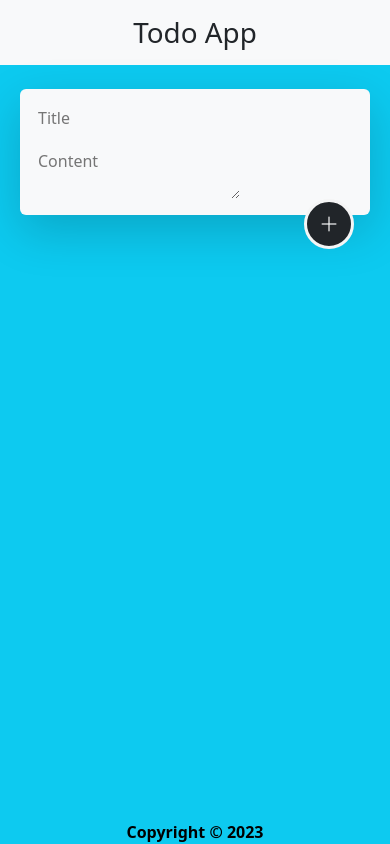
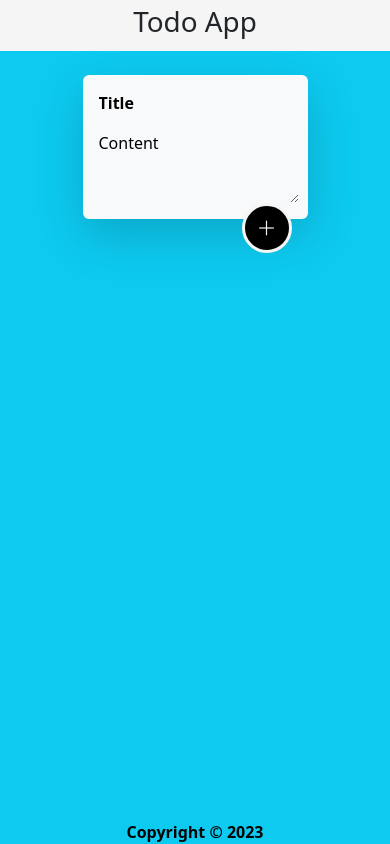
Before and after one commit to emmaephrim/Todo-App-2, a React (Create React App) app: page / in a window 390 px wide. Built offline with nearby package versions, Linux system fonts and the light colour scheme.

Commit message:
feat(ui):media query interception

```diff
--- a/public/css/index.css
+++ b/public/css/index.css
@@ -1,48 +1,77 @@
+* {
+    padding: 0;
+    margin: 0;
+    box-sizing: border-box;
+}
+.header {
+    text-align: center;
+    background-color: whitesmoke;
+    padding: 5px;
+}
 .note-body {
-    /* display: flex; */
-    /* justify-content: center; */
     margin: auto;
     width: 350px;
-    /* width: 70px; */
-    /* margin-left:  280px; */
-    /* margin-right: 280px; */
 }
 
 .note-body form{
     position: relative;
-
 }
 
 .note-body input{
     outline: none;
-    /* width: 20%;  */
      background-color: transparent;
      border: none;
+     width: 320px;
+}
+@media screen and (max-width: 576px) {
+    .note-body {
+        width: 225px;
+        /* background-color: lightgreen;    */
+    }
+    .note-body input {
+        width: 200px;
+    }
+    textarea {
+        width: 200px;
+        /* background-color: orange; */
+    }
+}
+
+.note-body input::placeholder{
+    color: black;
+    font-weight: bold;
+}
+
+.note-body textarea::placeholder{
+    color: black;
+    font-weight: 200px;
 }
 
 textarea {
     outline: none;
-    /* width: 20%;  */
      background-color: transparent;
      border: none;
+     /* width: 320px; */
+     white-space: pre-wrap;
+   word-wrap: break-word;
 }
 
 .note-button{
     width: 50px;
     height:  50px;
     position: absolute;
+    background-color: black;
+    color: whitesmoke;
     right: 0;
     border: whitesmoke solid 3px;
     border-radius: 80%;
-    /* border: 0; */
     }
 .note-button:hover{
-    background-color: cyan;
+    background-color: #0cc6eb;
     color: black;
 
 }
 .note-body i {
-    /* font-size: large; */
     font-size: 20px;
 }
 
@@ -62,8 +91,8 @@ textarea {
     padding: 10px;
     width: 240px;
     margin: 16px;
-    display: inline-block;
-    float: left;
+    display: flex;
+    /* float: left; */
 }
 /* .todo-body button{
     width: 15px;
@@ -78,8 +107,6 @@ footer div{
         width: 100%;
         color: black;
         font-weight: bold;
-        /* line-height: 40px; */
-        /* font-size: 0.7em; */
         text-align: center;
         bottom:0;
 }
--- a/src/components/Header.jsx
+++ b/src/components/Header.jsx
@@ -1,13 +1,8 @@
 import React from "react";
 function Header() {
   return (
-    <div>
-      <h1
-        style={{ display: "flex", justifyContent: "center" }}
-        className="bg-light p-3"
-      >
-        Todo App
-      </h1>
+    <div className="header">
+      <h1>Todo App</h1>
     </div>
   );
 }
--- a/src/components/Note.jsx
+++ b/src/components/Note.jsx
@@ -36,15 +36,18 @@ function Note({ note, setNote, oldNotes, setOldNotes }) {
           className="mb-3"
         />
         <textarea
+          autoFocus
           type="text"
           id="content"
           placeholder="Content"
           name="content"
+          cols="27"
+          rows="3.5"
           value={note.content}
           onChange={handleChange}
           className="d-block"
         />
-        <button type="submit" className="note-button bg-dark text-light ">
+        <button type="submit" className="note-button">
           <i class="bi bi-plus-lg"></i>
         </button>
       </form>
--- a/src/components/Todo.jsx
+++ b/src/components/Todo.jsx
@@ -20,6 +20,7 @@ function Todo({ title, content, id, setOldNotes, oldNotes, editNote }) {
   }
 
   return (
+    <div>
       <div id={id} className="todo-body">
         <span> {id + 1} </span>
         <b> {title} </b>
@@ -31,6 +32,7 @@ function Todo({ title, content, id, setOldNotes, oldNotes, editNote }) {
           <i class="bi bi-pencil"></i>
         </button>
       </div>
+    </div>
   );
 }
 
```
Lines whose indentation alone changed are shown as unchanged.
